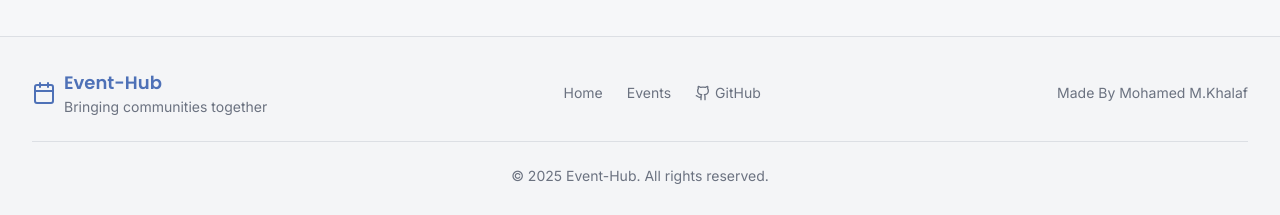
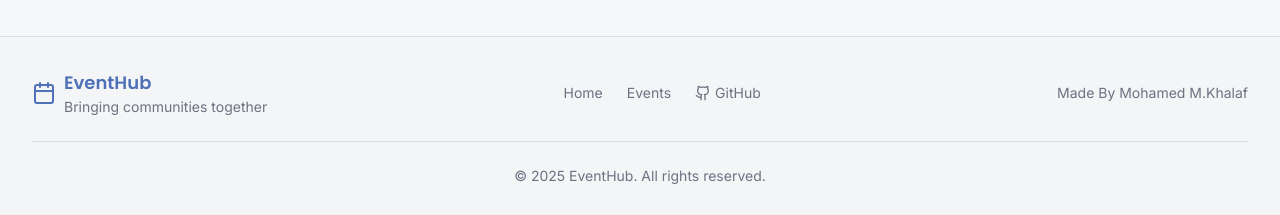
Before and after one commit to mohamedkhalaf47/event-hub, a React (Vite) app: page / in a window 1280 px wide. Shown: the part 1787-2002 px from the top of the page. Built offline with nearby package versions, Linux system fonts and the light colour scheme; the HTML template or start-up script is replaced by a standard one.

Commit message:
Modified Footer

```diff
--- a/src/components/layout/Footer.tsx
+++ b/src/components/layout/Footer.tsx
@@ -11,7 +11,7 @@ const Footer = () => {
 						<Calendar className="h-6 w-6 text-primary" />
 						<div>
 							<span className="text-lg font-poppins font-semibold text-primary">
-								Event-Hub
+								EventHub
 							</span>
 							<p className="text-sm text-muted-foreground">
 								Bringing communities together
@@ -51,7 +51,7 @@ const Footer = () => {
 				</div>
 
 				<div className="mt-6 pt-6 border-t text-center text-sm text-muted-foreground">
-					© {new Date().getFullYear()} Event-Hub. All rights reserved.
+					© {new Date().getFullYear()} EventHub. All rights reserved.
 				</div>
 			</div>
 		</footer>
```
